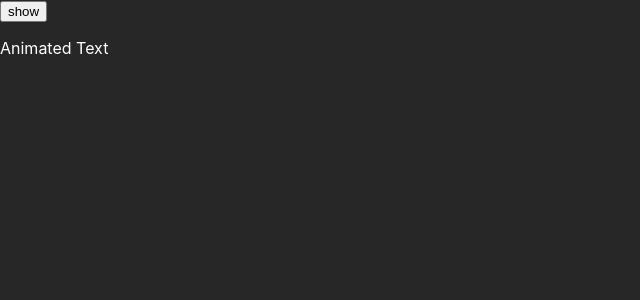
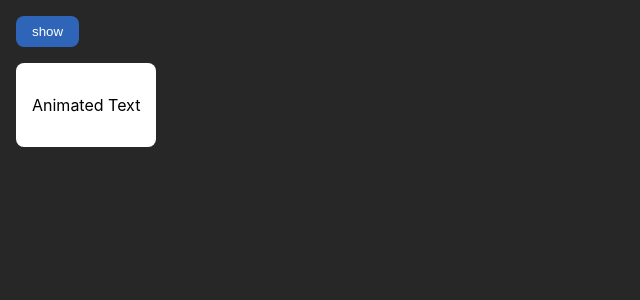
Before and after one commit to Uvacoder/framer-motion-practice, a React (Create React App) app: page / in a window 1280 px wide. Both pictures are taken after a click on the button "show". Shown: the top 300 px of the page, without its empty margins (0-640 px from the left). Built offline with nearby package versions, Linux system fonts and the light colour scheme.

Commit message:
[feat] playing with motion.div

```diff
--- a/src/components/AnimationFramer/index.jsx
+++ b/src/components/AnimationFramer/index.jsx
@@ -1,11 +1,19 @@
 import { useState } from 'react'
 import { motion, AnimatePresence } from 'framer-motion'
+import styles from './styles.module.css'
 
 export default function AnimationFramer() {
   const [isVisible, setIsVisible] = useState(false)
+  const [showSecondBtn, setShowSecondBtn] = useState(false)
+
   return (
     <div>
-      <button onClick={() => setIsVisible((prev) => !prev)}>show</button>
+      <button
+        onClick={() => setIsVisible((prev) => !prev)}
+        className={styles.button}
+      >
+        show
+      </button>
       <AnimatePresence>
         {isVisible && (
           <motion.div
@@ -13,7 +21,25 @@ export default function AnimationFramer() {
             animate={{ x: 0, opacity: 1 }}
             exit={{ opacity: 0, x: -100 }}
           >
-            <p>Animated Text</p>
+            <div
+              className={styles.card}
+              onClick={() => setShowSecondBtn((prev) => !prev)}
+            >
+              <p>Animated Text</p>
+            </div>
+          </motion.div>
+        )}
+      </AnimatePresence>
+      <AnimatePresence>
+        {showSecondBtn && (
+          <motion.div
+            initial={{ opacity: 0, x: -200 }}
+            animate={{ x: 100, opacity: 1 }}
+            exit={{ opacity: 0, x: -200 }}
+          >
+            <div className={styles.card}>
+              <p>Second Text</p>
+            </div>
           </motion.div>
         )}
       </AnimatePresence>
--- /dev/null
+++ b/src/components/AnimationFramer/styles.module.css
@@ -0,0 +1,17 @@
+.button {
+  padding: 0.5rem 1rem;
+  border-radius: 0.5rem;
+  border: none;
+  background: rgb(46, 101, 184);
+  color: white;
+  cursor: pointer;
+}
+
+.card {
+  border-radius: 0.5rem;
+  padding: 1rem;
+  background: #fff;
+  display: inline-block;
+  color: #000;
+  margin-top: 1rem;
+}
--- a/src/index.css
+++ b/src/index.css
@@ -8,4 +8,5 @@ body {
   background: #272727;
   color: #fff;
   overflow-x: hidden;
+  padding: 1rem;
 }
```
